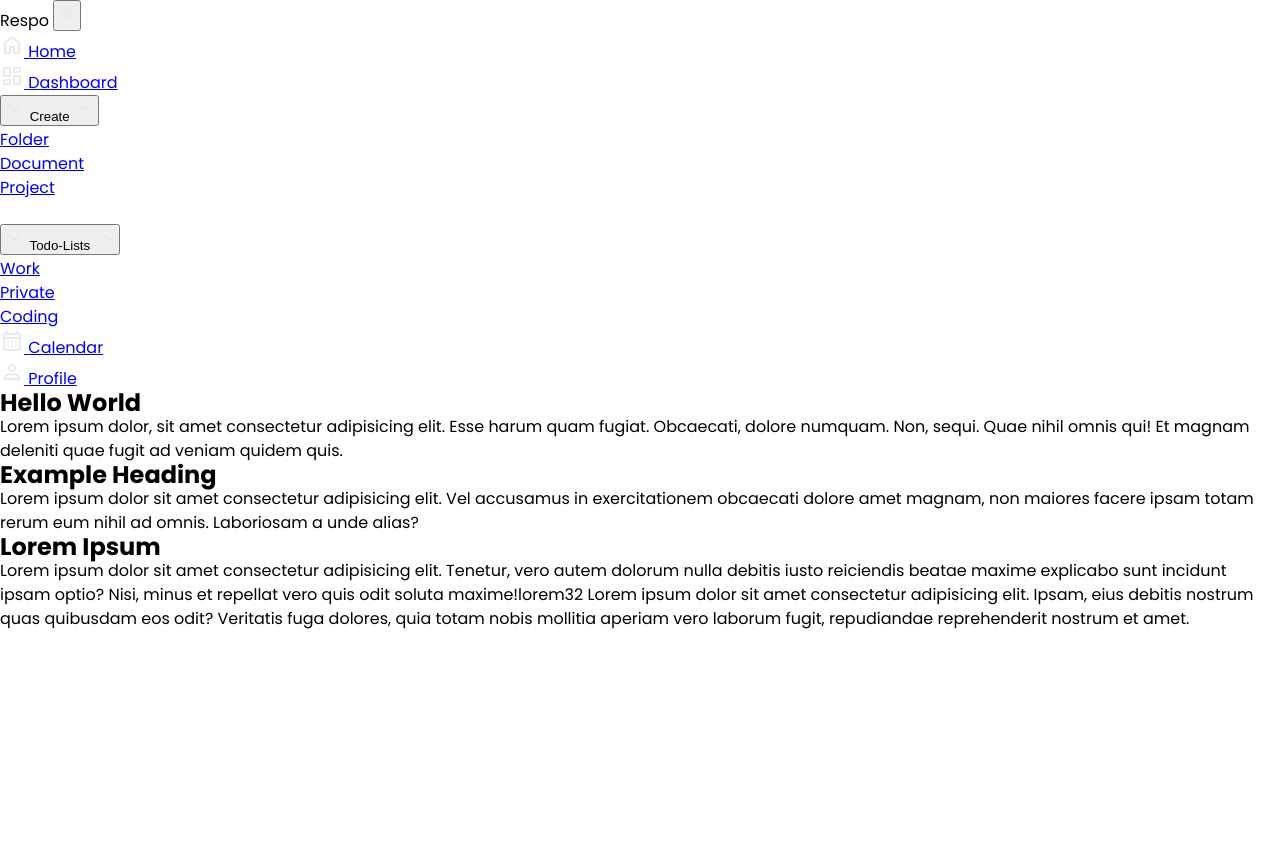
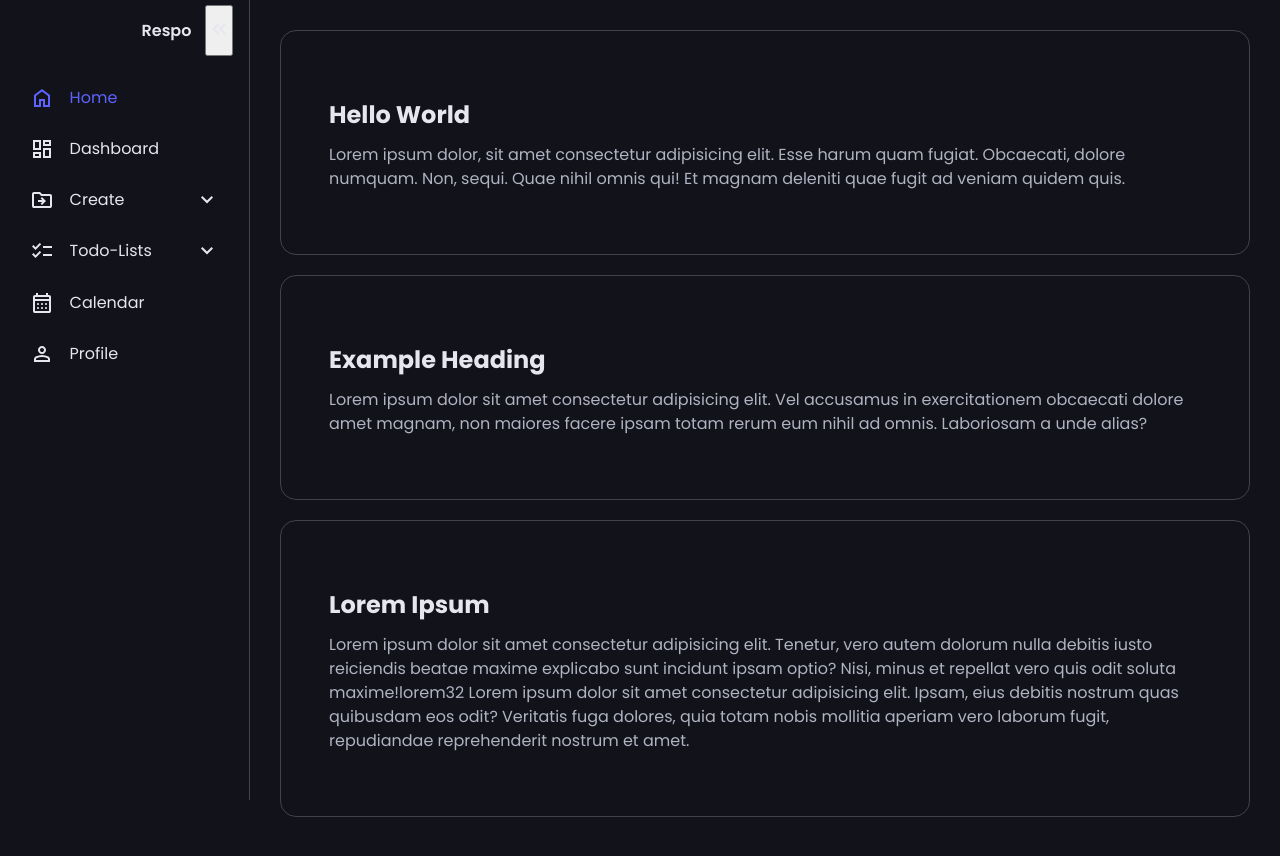
Before and after one commit to ammarkhan575/Responsive-Sidebar, a plain HTML site: page index.html in a window 1280 px wide. Before the commit the page ends 800 px from the top, so only its background shows below. Drawn offline with Linux system fonts and the light colour scheme.

Commit message:
FIX: dropdown logo

```diff
--- a/index.html
+++ b/index.html
@@ -27,9 +27,9 @@
             </li>
             <li>
                 <button class="dropdown-btn">
+                    <svg xmlns="http://www.w3.org/2000/svg" height="24px" viewBox="0 -960 960 960" width="24px" fill="#e8eaed"><path d="m488-400-65 65 56 56 161-161-161-161-56 56 65 65H320v80h168ZM160-160q-33 0-56.5-23.5T80-240v-480q0-33 23.5-56.5T160-800h240l80 80h320q33 0 56.5 23.5T880-640v400q0 33-23.5 56.5T800-160H160Zm0-80h640v-400H447l-80-80H160v480Zm0 0v-480 480Z"/></svg>
+                    <span>Create</span>
                     <svg xmlns="http://www.w3.org/2000/svg" height="24px" viewBox="0 -960 960 960" width="24px" fill="#e8eaed"><path d="M480-344 240-584l56-56 184 184 184-184 56 56-240 240Z"/></svg>
-                    <span>Create</span>
-                    <svg xmlns="http://www.w3.org/2000/svg" height="24px" viewBox="0 -960 960 960" width="24px" fill="#e8eaed"><path d="M480-528 296-344l-56-56 240-240 240 240-56 56-184-184Z"/></svg>
                 </button>
                 <ul class="sub-menu">
                     <li><a href="#">Folder</a></li>
@@ -39,9 +39,9 @@
             </li>
             <li></li>
                 <button class="dropdown-btn">
+                    <svg xmlns="http://www.w3.org/2000/svg" height="24px" viewBox="0 -960 960 960" width="24px" fill="#e8eaed"><path d="M222-200 80-342l56-56 85 85 170-170 56 57-225 226Zm0-320L80-662l56-56 85 85 170-170 56 57-225 226Zm298 240v-80h360v80H520Zm0-320v-80h360v80H520Z"/></svg>
+                    <span>Todo-Lists</span>
                     <svg xmlns="http://www.w3.org/2000/svg" height="24px" viewBox="0 -960 960 960" width="24px" fill="#e8eaed"><path d="M480-344 240-584l56-56 184 184 184-184 56 56-240 240Z"/></svg>
-                    <span>Todo-Lists</span>
-                    <svg xmlns="http://www.w3.org/2000/svg" height="24px" viewBox="0 -960 960 960" width="24px" fill="#e8eaed"><path d="M480-528 296-344l-56-56 240-240 240 240-56 56-184-184Z"/></svg>
                 </button>
                 <ul class="sub-menu">
                     <li><a href="#">Work</a></li>
--- a/style.css
+++ b/style.css
@@ -18,3 +18,102 @@ html{
     font-family: Poppins, 'Segoe UI', Tahoma, Geneva, Verdana;
     line-height: 1.5rem;
 }
+
+body{
+    min-height: 100vh;
+    min-height: 100dvh;
+    background-color: var(--base-clr);
+    color: var(--text-clr);
+    display: grid;
+    grid-template-columns: auto 1fr;
+}
+
+#sidebar{
+    box-sizing: border-box;
+    height: 100vh;
+    width: 250px;
+    padding: 5px 1em;
+    background-color: var(--base-clr);
+    border-right: 1px solid var(--line-clr);
+
+    position: sticky;
+    top: 0;
+    align-self: start;
+}
+
+#sidebar ul{
+    list-style: none;
+}
+
+#sidebar > ul > li:first-child{
+    display: flex;
+    justify-content: flex-end;
+    margin-bottom: 16px;
+
+    .logo{
+        font-weight: 600;
+    }
+}
+
+#sidebar ul li.active a{
+    color: var(--accent-clr);
+
+    svg  {
+        fill: var(--accent-clr)
+    }
+}
+
+#sidebar a, #sidebar .dropdown-btn, #sidebar .logo{
+    border-radius: .5rem;
+    padding: .85rem;
+    text-decoration: none;
+    color: var(--text-clr);
+    display: flex;
+    align-items: center;
+    gap: 1rem;
+}
+
+#sidebar svg{
+    flex-shrink: 0;
+    fill: var(--text-clr);
+}
+
+#sidebar a span, #sidebar .dropdown-btn span{
+    flex-grow: 1;
+}
+
+#sidebar a:hover, #sidebar .dropdown-btn:hover{
+    background-color: var(--hover-clr);
+}
+
+#sidebar .sub-menu{
+    display: none;
+}
+
+.dropdown-btn {
+    width: 100%;
+    text-align: left;
+    background: none;
+    border: none;
+    font: inherit;
+    cursor: pointer;
+}
+
+main{
+    padding: min(30px, 7%);
+}
+
+main p{
+    color: var(--secondary-text-clr);
+    margin-top: 5px;
+    margin-bottom: 15px;
+}
+
+.container{
+    border: 1px solid var(--line-clr);
+    border-radius: 1em;
+    margin-bottom: 20px;
+    padding: min(3em, 15%);
+
+    h2, p { margin-top: 1em }
+}
```
